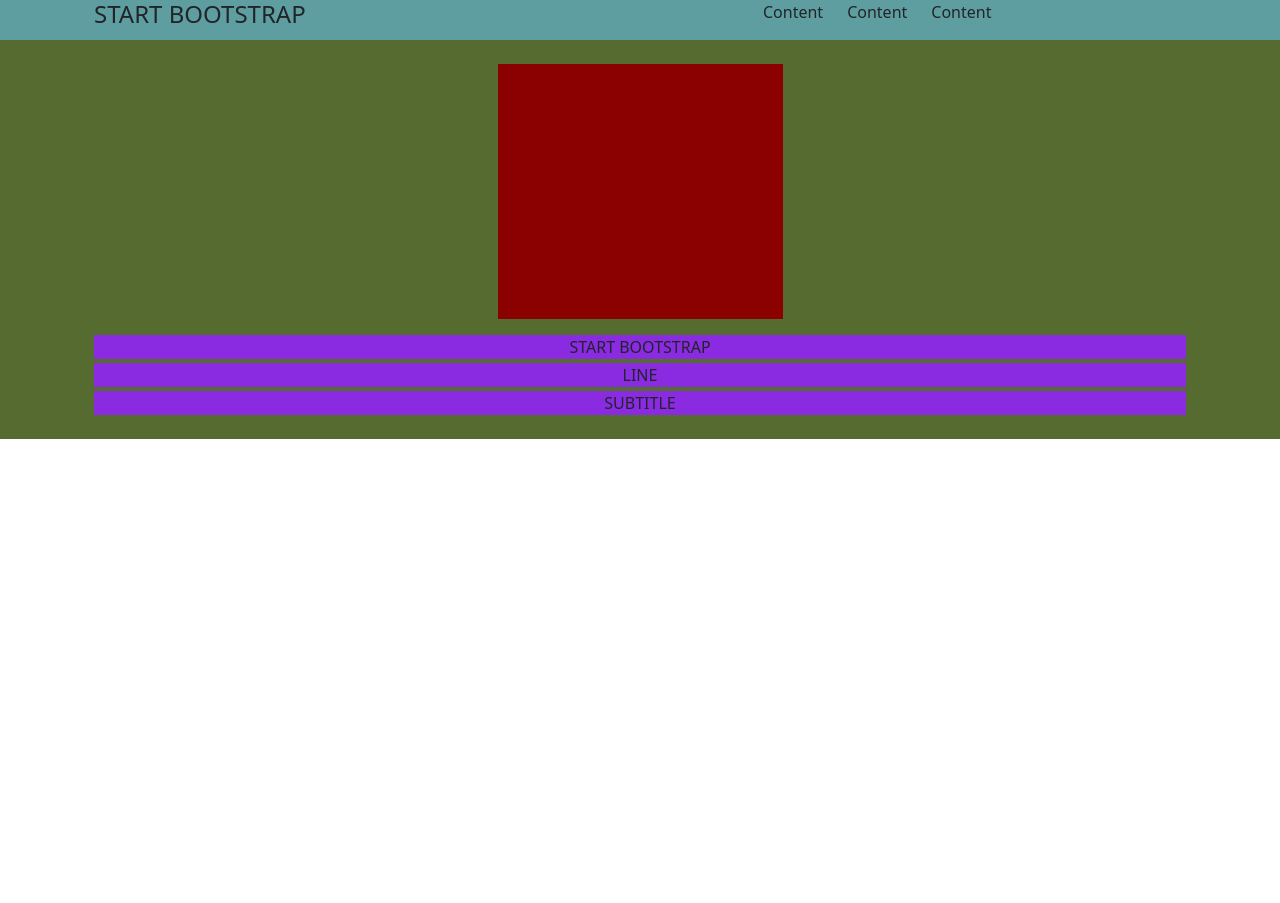
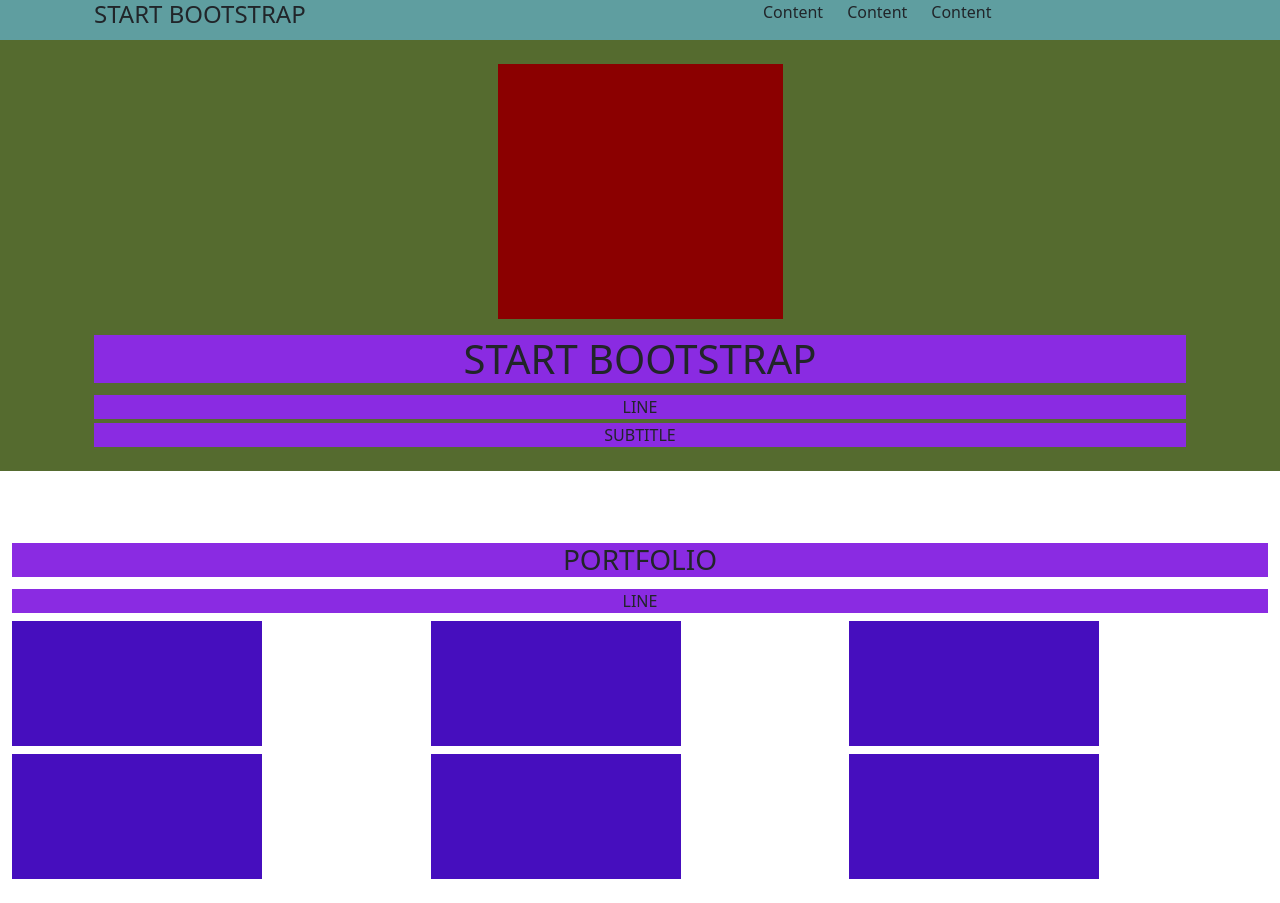
Before and after one commit to Yu4iy/html-css-bootstrap-freelancer, a plain HTML site: page index.html in a window 1280 px wide. Before the commit the page ends 800 px from the top, so only its background shows below. Drawn offline with nearby package versions, Linux system fonts and the light colour scheme.

Commit message:
add img sec

```diff
--- a/css/style.css
+++ b/css/style.css
@@ -48,3 +48,8 @@ ul,li{
 	height: 255px;
 	background-color: darkred;
 }
+.img-test2 {
+	width: 250px;
+	height: 125px;
+	background-color: rgb(70, 14, 190);
+}
--- a/index.html
+++ b/index.html
@@ -35,13 +35,39 @@
 			<div class="bg-banner">
 				<div class="container d-flex flex-column  align-items-center my-4">
 					<div class="img-test"></div>
-					<div class="col-12 test mt-3 text-center text-uppercase">Start Bootstrap</div>
+					<h1 class="col-12 test mt-3 text-center text-uppercase">Start Bootstrap</h1>
 					<div class="col-12 test mt-1 text-center text-uppercase">LINE</div>
 					<div class="col-12 test mt-1 text-center text-uppercase">SUBTITLE</div>
 
 				</div>
 			</div>
 		</section>
+		<main class="row">
+			<div class="container d-flex flex-wrap  justify-content-center  my-4">
+				<h3 class="col-12 test mt-5 text-center text-uppercase">Portfolio</h3>
+				<div class="col-12 test mt-1 text-center text-uppercase">LINE</div>
+
+				<div class="col-12 col-sm-6 col-md-4 pt-2">
+					<div class="img-test2"></div>
+				</div>
+				<div class="col-12 col-sm-6 col-md-4 pt-2">
+					<div class="img-test2"></div>
+				</div>
+				<div class="col-12 col-sm-6 col-md-4 pt-2">
+					<div class="img-test2"></div>
+				</div>
+				<div class="col-12 col-sm-6 col-md-4 pt-2">
+					<div class="img-test2"></div>
+				</div>
+				<div class="col-12 col-sm-6 col-md-4 pt-2">
+					<div class="img-test2"></div>
+				</div>
+				<div class="col-12 col-sm-6 col-md-4 pt-2">
+					<div class="img-test2"></div>
+				</div>
+			</div>
+		</main>
+
 		</div>
 	</div>
 </body>
```
